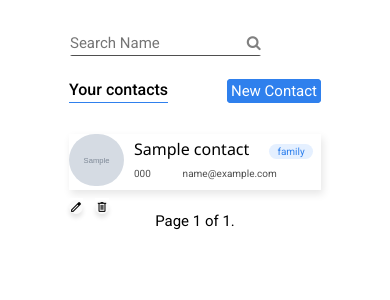
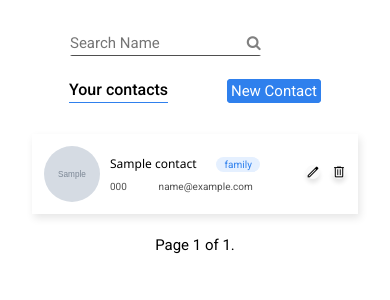
Before and after one commit to carolinarigaudfelix/Contact-List-Python-Django, a Django app: page / in a window 390 px wide. Shown: the part 61-361 px from the top of the page. Run offline with Django 4.2, Linux system fonts and the light colour scheme; tables that the repository leaves empty hold one stand-in row (values such as "Sample post"); grey boxes marked "Sample" are stand-in pictures.

Commit message:
main-responsive

```diff
--- a/contacts/views.py
+++ b/contacts/views.py
@@ -35,12 +35,12 @@ def contact_list(request):
     txt_name = request.GET.get('name')
     if txt_name:
         contacts = Contact.objects.filter(name__icontains=txt_name)
-        paginator = Paginator(contacts, 4)
+        paginator = Paginator(contacts, 8)
         page_number = request.GET.get("page")
         page_obj = paginator.get_page(page_number)
     else:
         contacts = Contact.objects.all()
-        paginator = Paginator(contacts, 4)
+        paginator = Paginator(contacts, 8)
         page_number = request.GET.get("page")
         page_obj = paginator.get_page(page_number)
 
--- a/static/css/style.css
+++ b/static/css/style.css
@@ -10,6 +10,15 @@
     font-family: 'Roboto', sans-serif;
 
 }
+
+.material-symbols-outlined {
+    font-variation-settings:
+    'FILL' 0,
+    'wght' 500,
+    'GRAD' 0,
+    'opsz' 68
+}
+
 .search{
     display: flex;
     align-items: center;
@@ -39,7 +48,6 @@ input:focus, input:focus {
 .main-header{
     font-size: 12px;
     margin-bottom: 32px;
-    width: 100%;
     border-bottom: 1px solid #F5F5F5;
     width: 100%;
 }
@@ -121,7 +129,7 @@ h1 {
     display: flex;
     flex-wrap: wrap;
     justify-content: space-between;
-    height: 56px;
+    height: clamp(80px,60vw,56px);
     gap:12px;
     font-family: 'Roboto', sans-serif;
     box-shadow: 2px 4px 8px 0px rgba(0, 0, 0, 0.1);
@@ -129,6 +137,7 @@ h1 {
     margin-left: 69px;
     margin-right: 69px;
     align-items: center;
+
 }
 
 .card_button{
@@ -224,8 +233,55 @@ h1 {
 }
 .card_image img {
     border-radius: 32px;
-    width: 55px;
-    height: 52px;
+    width: 62px;
+    height: 62px;
     justify-content: center;
     align-items: center;
 }
+
+@media screen and (min-width: 320px){
+
+    .card_contact{
+        margin-left: 32px;
+        margin-right: 32px;
+        display: flex;
+        flex-direction: row;
+        flex-wrap: nowrap;
+    }
+
+    .card_image img {
+        width: 56px;
+        height: 56px;
+        margin-left: 12px;
+    }
+
+    .card_contact h4{
+        font-size: max(1vw, 12px);
+    }
+
+}
+
+@media screen and (min-width: 768px){
+    .card_contact{
+        margin-left: 44px;
+        margin-right: 44px;
+    }
+    .card_button button span{
+        font-size: 18px;
+    }
+}
+@media screen and (min-width: 1200px){
+    .card_contact h4{
+        font-size: max(1vw, 18px);
+    }
+
+    .card_contact{
+        margin-left: 69px;
+        margin-right: 69px;
+    }
+
+    .card_button button span{
+        font-size: 18px;
+    }
+
+}
```
